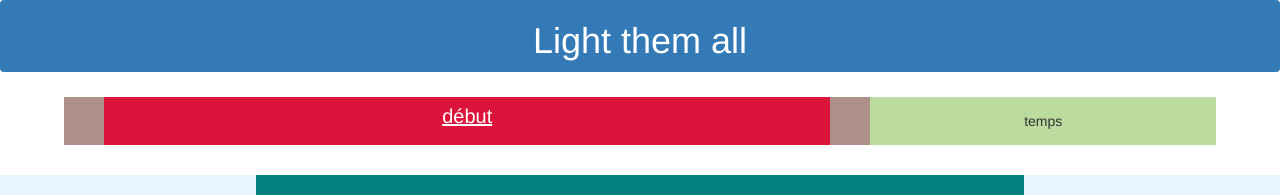
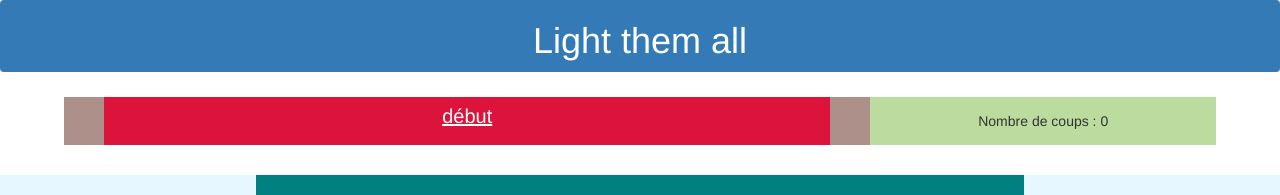
Before and after one commit to blingstand/light, an Angular app: page / in a window 1280 px wide. Shown: the top 195 px of the page. Built offline with nearby package versions, Linux system fonts and the light colour scheme.

Commit message:
add click counter

```diff
--- a/src/app/score/score.component.html
+++ b/src/app/score/score.component.html
@@ -10,5 +10,5 @@
 
 		</div>
 	</div>
-	<div class="time">temps</div>
+	<div class="time">Nombre de coups : {{ getStepNumber() }}</div>
 </div>
--- a/src/app/score/score.component.ts
+++ b/src/app/score/score.component.ts
@@ -12,6 +12,7 @@ export class ScoreComponent implements OnInit {
 
 	constructor(private gameService: GameService) { }
 
+
 	ngOnInit() {
 		this.steps = this.gameService.steps
 		console.log(this.steps)
@@ -20,5 +21,8 @@ export class ScoreComponent implements OnInit {
 		//I want to set light status as the given formerState
 		this.gameService.returnToFormerState(formerState)
 	}
+	getStepNumber(){
+		return this.gameService.steps.length - 1 ;
+	}
 
 }
```
